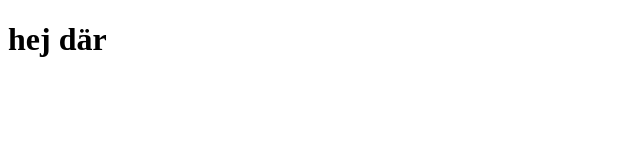
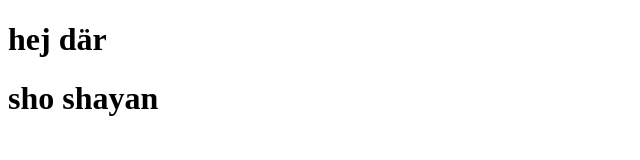
Before and after one commit to Shayaan02/test1, a plain HTML site: page index.html in a window 1280 px wide. Shown: the whole page, without its empty margins (0-640 px from the left). Drawn offline with Linux system fonts and the light colour scheme.

Commit message:
Update index.html

```diff
--- a/index.html
+++ b/index.html
@@ -8,5 +8,6 @@
 </head>
 <body>
     <h1>hej där </h1>
+    <h1>sho shayan</h1>
 </body>
 </html>
```
